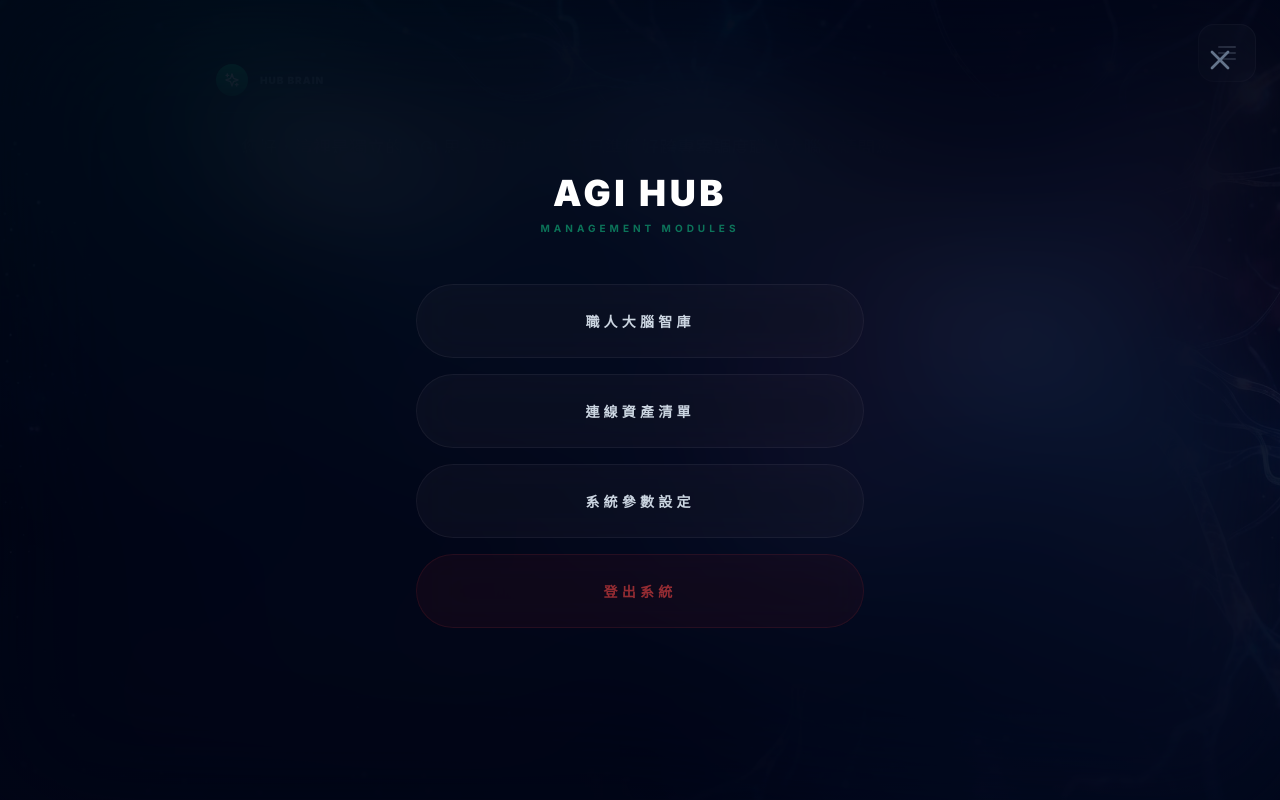
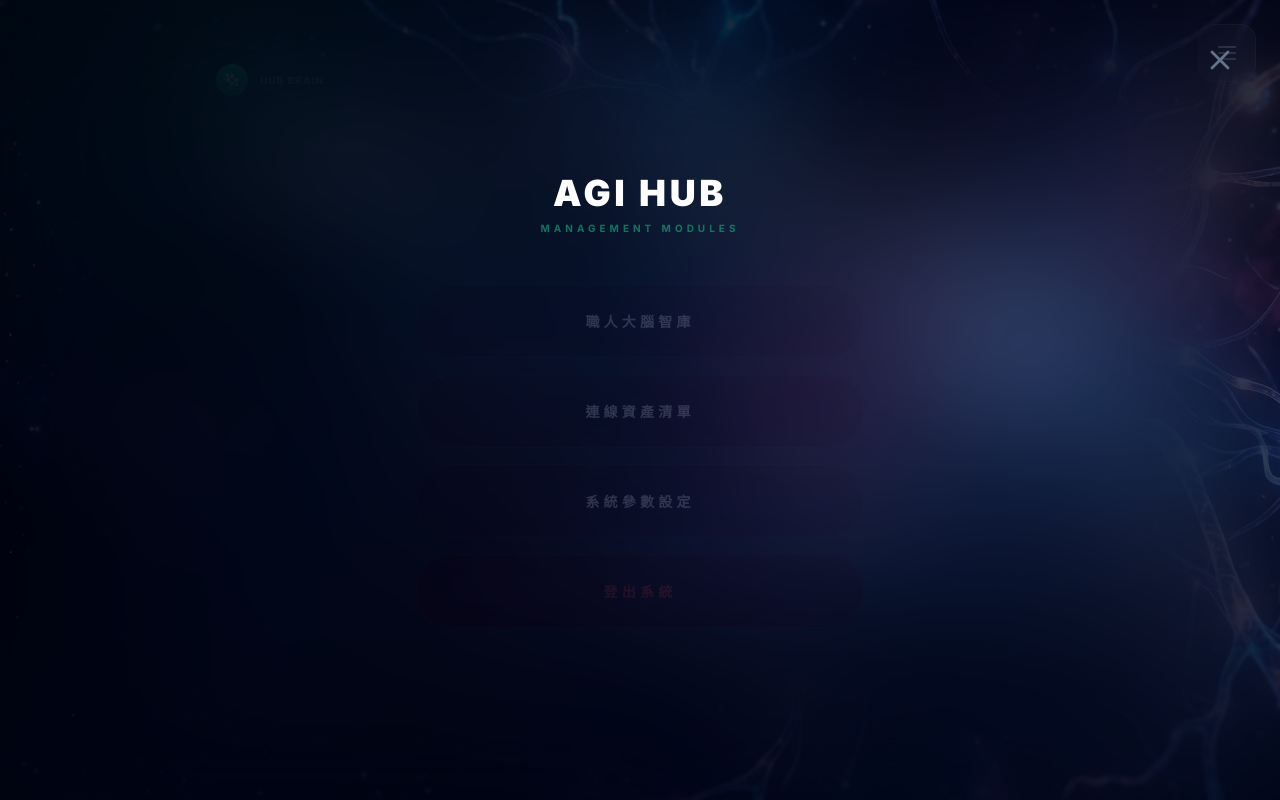
Before and after one commit to ivanlai33-del/agi-hub, a Next.js app: page / in a window 1280 px wide. Both pictures are taken after a click on the button 1227 px from the left and 53 px from the top of the page. Built offline with nearby package versions, Linux system fonts and the light colour scheme.

Commit message:
style: set default button opacity to 20% for subtle glass effect

```diff
--- a/src/app/layout.tsx
+++ b/src/app/layout.tsx
@@ -18,7 +18,7 @@ export default function RootLayout({
 }>) {
   return (
     <html lang="zh-TW">
-      <body className={`${inter.className} bg-slate-950 text-slate-200 antialiased relative`}>
+      <body className={`${inter.className} bg-black text-slate-200 antialiased relative`}>
         <BackgroundSlideshow />
         <div className="relative z-10">
           {children}
--- a/src/app/login/page.tsx
+++ b/src/app/login/page.tsx
@@ -73,7 +73,7 @@ export default function LoginPage() {
         <button
           type="submit"
           disabled={isLoading || !username || !password}
-          className="w-full py-5 bg-white/5 hover:bg-white/10 backdrop-blur-xl border border-white/10 hover:border-emerald-500/30 rounded-full text-white font-bold tracking-[0.5em] text-[11px] transition-all duration-500 disabled:opacity-0 active:scale-95"
+          className="w-full py-5 bg-white/5 hover:bg-white/10 backdrop-blur-xl border border-white/10 hover:border-emerald-500/30 rounded-full text-white font-bold tracking-[0.5em] text-[11px] transition-all duration-500 disabled:opacity-0 active:scale-95 opacity-20 hover:opacity-100"
         >
           {isLoading ? 'VERIFYING...' : 'UNLOCK HUB'}
         </button>
--- a/src/components/agi-hub/BackgroundSlideshow.tsx
+++ b/src/components/agi-hub/BackgroundSlideshow.tsx
@@ -36,7 +36,7 @@ export const BackgroundSlideshow: React.FC = () => {
         <motion.div
           key={backgrounds[bgIndex]}
           initial={{ opacity: 0, scale: 1 }}
-          animate={{ opacity: 0.5, scale: 1.15 }}
+          animate={{ opacity: 0.8, scale: 1.15 }}
           exit={{ opacity: 0 }}
           transition={{
             opacity: { duration: 3 },
@@ -47,8 +47,8 @@ export const BackgroundSlideshow: React.FC = () => {
         />
       </AnimatePresence>
 
-      {/* Dark Overlay for Legibility */}
-      <div className="absolute inset-0 bg-gradient-to-b from-slate-950/80 via-slate-950/40 to-slate-950/90 z-[1]" />
+      {/* Dark Overlay for Legibility - Lightened to show background */}
+      <div className="absolute inset-0 bg-gradient-to-b from-slate-950/40 via-transparent to-slate-950/60 z-[1]" />
 
       {/* Atmosphere Glows - Using hardware acceleration */}
       <div className="absolute top-[-20%] left-[-10%] w-[60%] h-[60%] bg-emerald-500/10 blur-[140px] rounded-full animate-pulse z-[2] will-change-opacity" />
--- a/src/components/agi-hub/PureChat.tsx
+++ b/src/components/agi-hub/PureChat.tsx
@@ -128,7 +128,7 @@ export const PureChat: React.FC = () => {
                 <Link
                   key={item.label}
                   href={item.href}
-                  className={`block p-6 bg-white/[0.03] hover:bg-white/[0.08] backdrop-blur-xl border border-white/5 hover:border-white/20 rounded-full transition-all duration-500 group`}
+                  className={`block p-6 bg-white/[0.03] hover:bg-white/[0.08] backdrop-blur-xl border border-white/5 hover:border-white/20 rounded-full transition-all duration-500 group opacity-20 hover:opacity-100`}
                 >
                   <span className={`text-sm font-bold tracking-[0.3em] text-slate-300 ${item.color} transition-colors`}>
                     {item.label}
@@ -138,7 +138,7 @@ export const PureChat: React.FC = () => {
 
               <button
                 onClick={handleLogout}
-                className="block p-6 bg-red-500/5 hover:bg-red-500/10 backdrop-blur-xl border border-red-500/10 hover:border-red-500/30 rounded-full transition-all duration-500 group"
+                className="block p-6 bg-red-500/5 hover:bg-red-500/10 backdrop-blur-xl border border-red-500/10 hover:border-red-500/30 rounded-full transition-all duration-500 group opacity-20 hover:opacity-100"
               >
                 <span className="text-sm font-bold tracking-[0.3em] text-red-500/60 group-hover:text-red-500 transition-colors">
                   登出系統
@@ -217,7 +217,7 @@ export const PureChat: React.FC = () => {
             <button
               onClick={handleSend}
               disabled={isLoading || !input.trim()}
-              className="bg-emerald-500/10 hover:bg-emerald-500/20 backdrop-blur-md text-emerald-400 p-4 rounded-full transition-all disabled:opacity-0 hover:scale-105 active:scale-95 group border border-emerald-500/20"
+              className="bg-emerald-500/10 hover:bg-emerald-500/20 backdrop-blur-md text-emerald-400 p-4 rounded-full transition-all disabled:opacity-0 hover:scale-105 active:scale-95 group border border-emerald-500/20 opacity-20 hover:opacity-100"
             >
               <span className="text-[10px] font-black tracking-widest px-2">SEND</span>
             </button>
```
